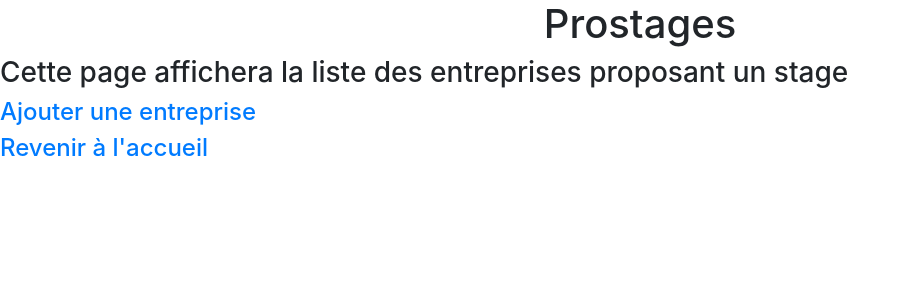
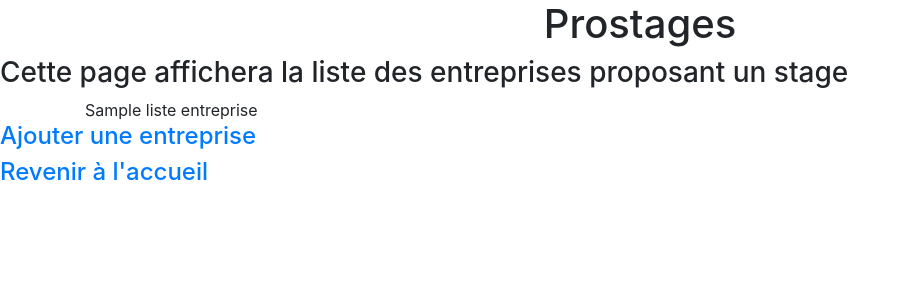
Before and after one commit to mchevrier004/Prostages, a Symfony app: template templates/prostages/entreprises.html.twig in a window 1280 px wide. Shown: the top 300 px of the page, without its empty margins (0-909 px from the left). Run offline with Twig, Linux system fonts and the light colour scheme; the template is opened without the code that fills it: most values are stand-ins (such as "Sample title", 1, 10 or a date in 2020); some libraries are stand-ins or nearby versions.

Commit message:
Continuation TP2

```diff
--- a/src/Controller/ProstagesController.php
+++ b/src/Controller/ProstagesController.php
@@ -22,7 +22,10 @@ class ProstagesController extends AbstractController
      */
     public function affEntreprises()
     {
-        return $this->render('prostages/entreprises.html.twig', ['controller_name' => 'ProstagesController', ]);
+        $listeEntreprises = $this->getDoctrine()->getRepository(Entreprise::class)->findAll();
+
+        return $this->render('prostages/entreprises.html.twig', ['controller_name' => 'ProstagesController',
+                                                                 'listeEntreprises' => $listeEntreprises]);
     }
     /**
      * @Route("/prostages/formations", name="prostagesFormations")
--- a/templates/prostages/entreprises.html.twig
+++ b/templates/prostages/entreprises.html.twig
@@ -6,6 +6,18 @@
 
 <h3>Cette page affichera la liste des entreprises proposant un stage</h3>
 
+<div class="container">
+
+    {% for entreprise in listeEntreprises %}
+    <div class="row">
+      <div class="col-sm">
+        {{ entreprise.nom }}
+      </div>
+    </div>
+    {% endfor %}
+
+</div>
+
 <h4><a href='/prostages/entreprises/ajouter'>Ajouter une entreprise</a><br></h4>
 <h4><a href='/prostages/'>Revenir à l'accueil</a><br></h4>
 
```
Also changed, not shown: src/DataFixtures/AppFixtures.php (+13 -9 lines).
